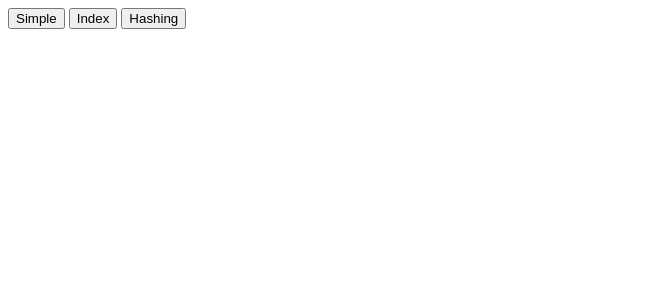
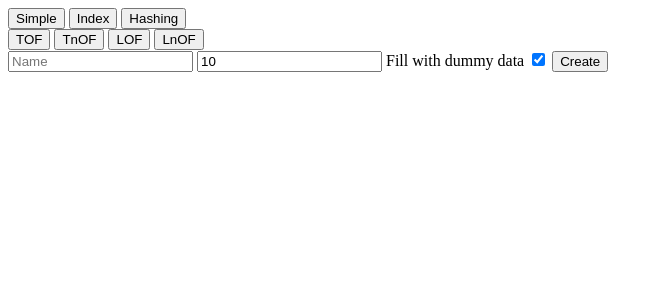
Before and after one commit to abdessalam-dai/Visual-SFSD, a Django app: page /files/create/ in a window 1280 px wide. Shown: the top 300 px of the page, without its empty margins (0-663 px from the left). Run offline with Django 4.2, Linux system fonts and the light colour scheme; parts of the project's set-up code (start-up, migrations or seed data) failed here and were passed over.

Commit message:
Commit before merge 1

```diff
--- a/visual_sfsd/files/templates/files/create_file/index.html
+++ b/visual_sfsd/files/templates/files/create_file/index.html
@@ -13,14 +13,14 @@
         <button id="option-hashing-file">Hashing</button>
     </div>
 
-    <div style="display: none" id="simple-file-types">
+    <div style="display: block" id="simple-file-types">
         <button id="tof">TOF</button>
         <button id="tof">TnOF</button>
         <button id="tof">LOF</button>
         <button id="tof">LnOF</button>
     </div>
 
-    <div style="display: none">
+    <div style="display: block">
         <form method="POST" action="">
             {% csrf_token %}
             <input name="file_name" type="text" placeholder="Name">
--- a/visual_sfsd/static/js/files/SFSD/structres/File.js
+++ b/visual_sfsd/static/js/files/SFSD/structres/File.js
@@ -91,7 +91,7 @@ export default class File {
         let newWidth = BLOCK_WIDTH * this.blocks.length + SPACE_BETWEEN_BLOCKS * (this.blocks.length + 1);
 
         if (this.blocks.length <= 4) {
-            newWidth = 200 * 4 + 20 * 5;
+            newWidth = BLOCK_WIDTH * 4 + SPACE_BETWEEN_BLOCKS * 5;
         }
 
         this.MSBoard.attr("width", newWidth);
```
